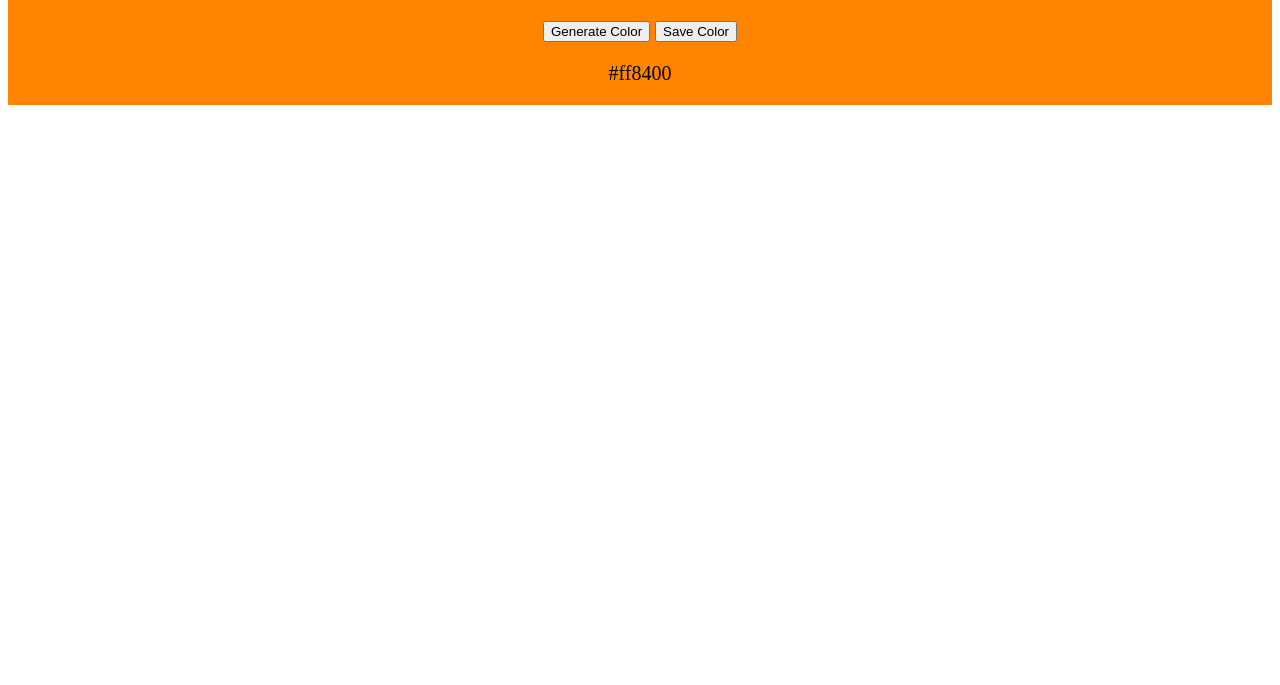
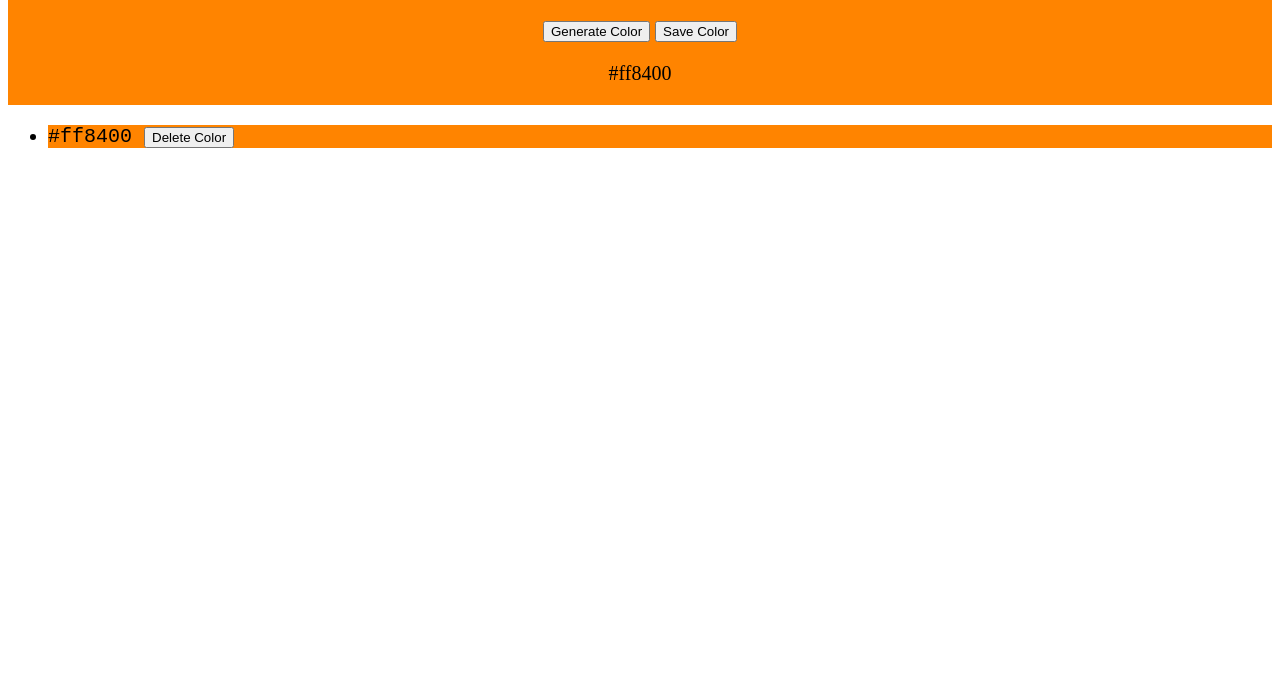
Before and after one commit to Vieraaaas/coulette, a plain HTML site: page index.html in a window 1280 px wide. Shown: the part 115-800 px from the top of the page. Drawn offline with Linux system fonts and the light colour scheme.

Commit message:
feat: add list for generated colors

```diff
--- a/index.html
+++ b/index.html
@@ -18,6 +18,12 @@
       </div>
       <p>#ff8400</p>
     </header>
+    <ul class="list">
+      <li class="list-item">
+        #ff8400
+        <button class="list-button">Delete Color</button>
+      </li>
+    </ul>
   </main>
 </body>
 
--- a/style.css
+++ b/style.css
@@ -6,6 +6,7 @@
 
 html {
   font-size: 20px;
+  --generated-color: #ff8400;
 }
 
 h1 {
@@ -16,5 +17,10 @@ h1 {
   display: flex;
   flex-direction: column;
   align-items: center;
-  background-color: #ff8400;
+  background-color: var(--generated-color);
 }
+
+.list-item {
+  font-family: monospace;
+  background-color: var(--generated-color);
+}
```
